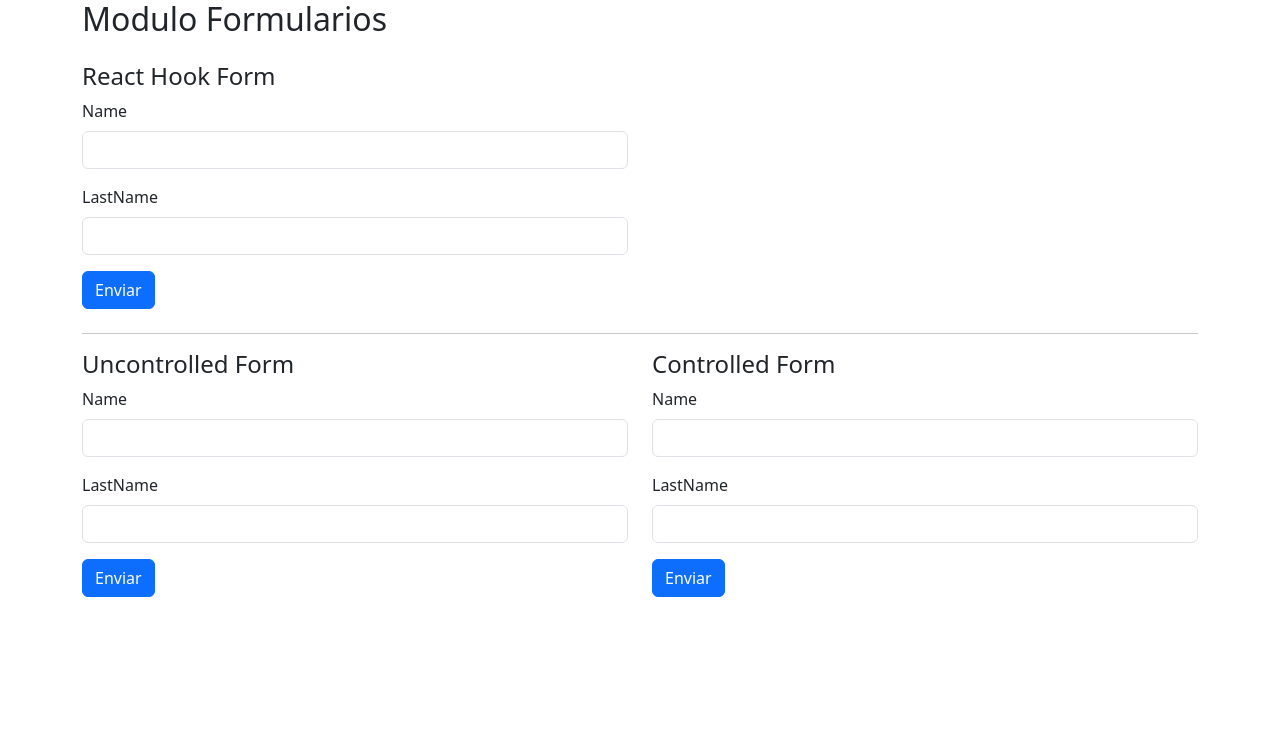
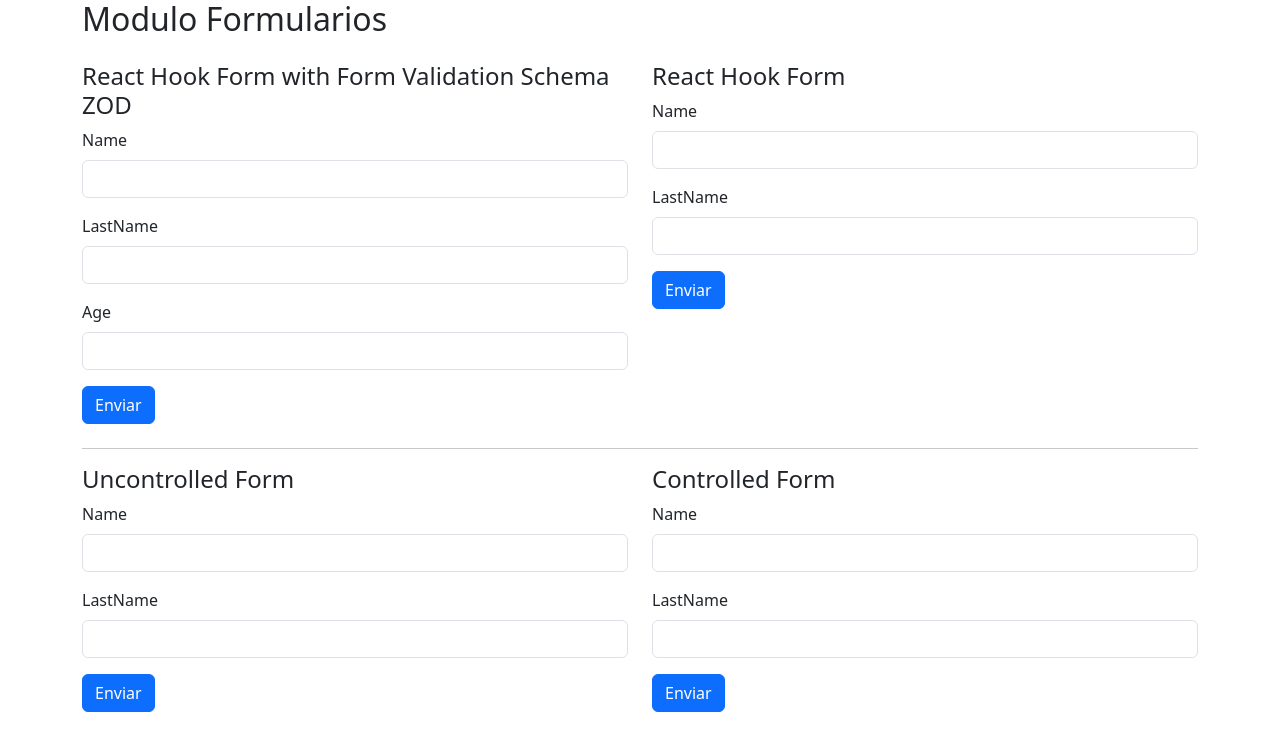
Before and after one commit to alexisMoragaa/ultimate_react_hola_mundo, a React (Vite) app: page / in a window 1280 px wide. Shown: the top 750 px of the page. Built offline with nearby package versions, Linux system fonts and the light colour scheme.

Commit message:
Se añade validacion por schemas usando zod

```diff
--- a/package.json
+++ b/package.json
@@ -10,12 +10,14 @@
     "preview": "vite preview"
   },
   "dependencies": {
+    "@hookform/resolvers": "^3.3.4",
     "bootstrap": "^5.3.3",
     "react": "^18.2.0",
     "react-dom": "^18.2.0",
     "react-hook-form": "^7.51.3",
     "react-icons": "^5.3.0",
-    "styled-components": "^6.1.13"
+    "styled-components": "^6.1.13",
+    "zod": "^3.22.4"
   },
   "devDependencies": {
     "@types/react": "^18.2.66",
--- /dev/null
+++ b/src/components/Forms/FormValidateSchema.tsx
@@ -0,0 +1,61 @@
+import { useForm } from "react-hook-form";
+import { userSchema, userForm } from "../../schemas/user";
+import { zodResolver } from "@hookform/resolvers/zod";
+
+function FormValidateSchema() {
+  const {
+    register,
+    handleSubmit,
+    formState: { errors },
+  } = useForm<userForm>({ resolver: zodResolver(userSchema) });
+
+  const onSubmit = (data: userForm) => {
+    console.log(data);
+  };
+
+  return (
+    <form onSubmit={handleSubmit(onSubmit)}>
+      <div className="mb-3">
+        <label htmlFor="name" className="form-label">
+          Name
+        </label>
+        <input
+          {...register("name")}
+          type="text"
+          id="name"
+          className="form-control"
+        />
+        {errors?.name && <p>{errors?.name?.message}</p>}
+      </div>
+      <div className="mb-3">
+        <label htmlFor="lastName" className="form-label">
+          LastName
+        </label>
+        <input
+          {...register("lastName")}
+          type="text"
+          id="lastName"
+          className="form-control"
+        />
+        {errors?.lastName && <p>{errors?.lastName?.message}</p>}
+      </div>
+
+      <div className="mb-3">
+        <label htmlFor="age" className="form-label">
+          Age
+        </label>
+        <input
+          {...register("age")}
+          type="text"
+          id="age"
+          className="form-control"
+        />
+        {errors?.age && <p>{errors?.age?.message}</p>}
+      </div>
+
+      <button className="btn btn-primary">Enviar</button>
+    </form>
+  );
+}
+
+export default FormValidateSchema;
--- a/src/pages/Formularios.tsx
+++ b/src/pages/Formularios.tsx
@@ -1,6 +1,7 @@
 import ReactHookForm from "../components/Forms/ReactHookForm";
 import FormControlled from "../components/Forms/FormControlled";
 import FormUnControlled from "../components/Forms/FormUncontrolled";
+import FormValidateSchema from "../components/Forms/FormValidateSchema";
 
 function Formularios() {
   return (
@@ -8,6 +9,11 @@ function Formularios() {
       <h2 className="mb-4">Modulo Formularios</h2>
 
       <div className="row mb-4">
+        <div className="col-6">
+          <h4>React Hook Form with Form Validation Schema ZOD</h4>
+          <FormValidateSchema />
+        </div>
+
         <div className="col-6">
           <h4>React Hook Form</h4>
           <ReactHookForm />
--- /dev/null
+++ b/src/schemas/user.tsx
@@ -0,0 +1,18 @@
+import { z } from "zod";
+
+export const userSchema = z.object({
+  name: z
+    .string()
+    .min(1, { message: "name is required" })
+    .min(4, { message: "Must be min 4 characters long" }),
+  lastName: z
+    .string()
+    .min(1, { message: "Last Name is Required" })
+    .min(4, { message: "must be min 4  characters long" }),
+  age: z.number({
+    required_error: "Age  is Required",
+    invalid_type_error: "Age must be a number",
+  }),
+});
+
+export type userForm = z.infer<typeof userSchema>;
```
Also changed, not shown: 1 other file (tests, documents, lock files or other folders).
